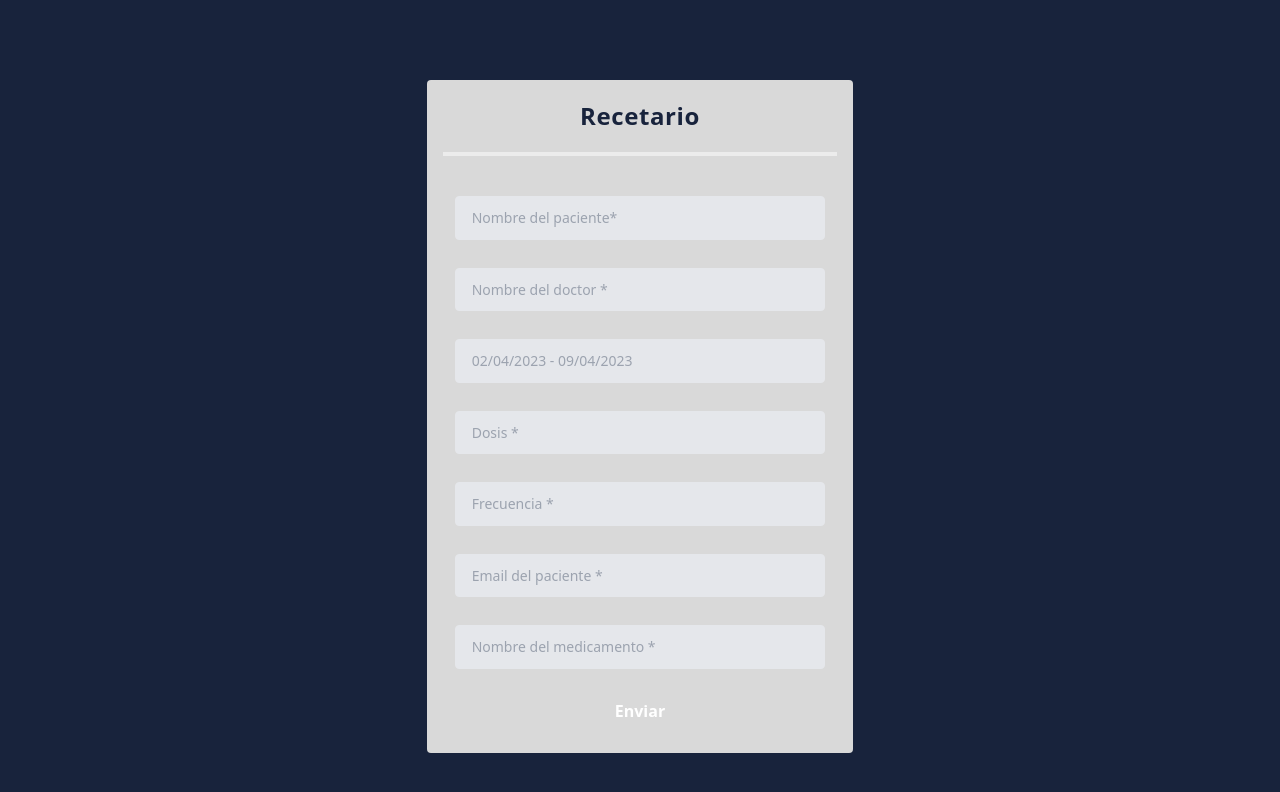
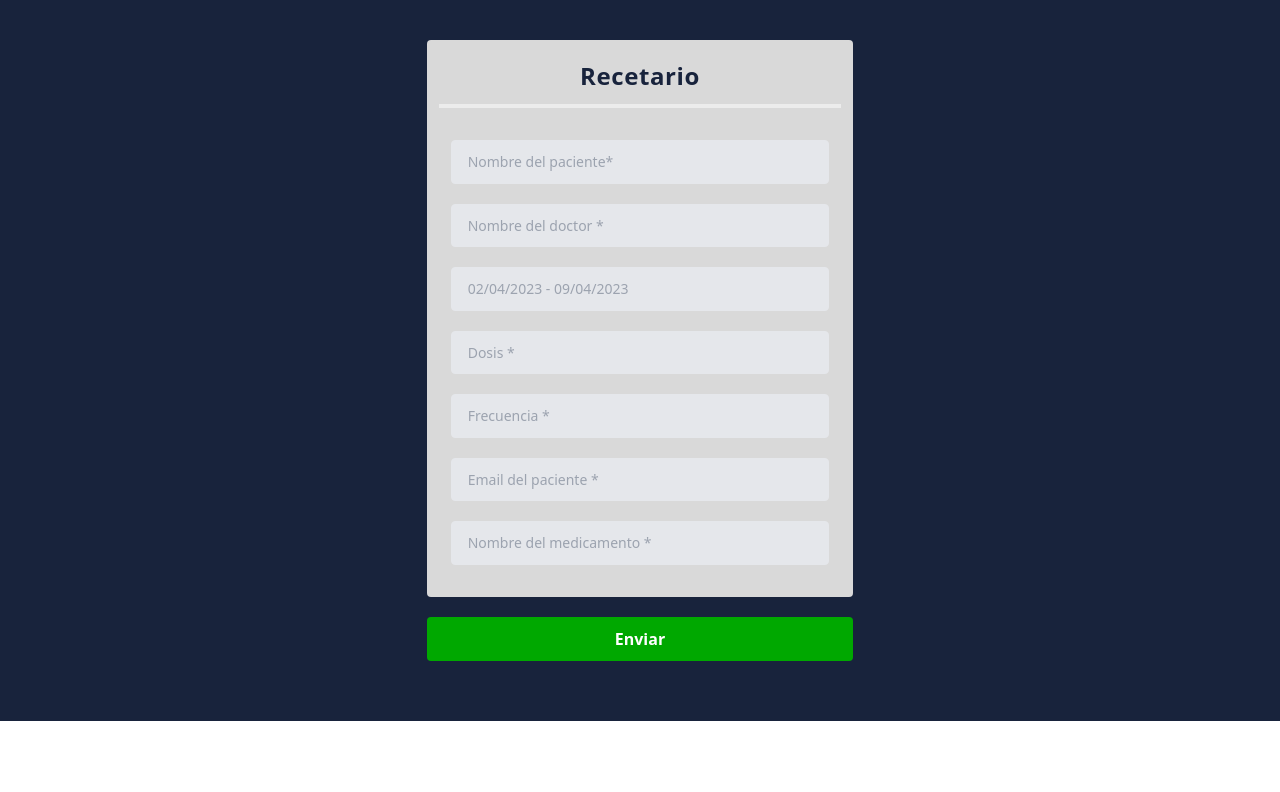
Before and after one commit to MartinCanolik/MedChain, a React (Create React App) app: page /form in a window 1280 px wide. Shown: the top 792 px of the page. Built offline with nearby package versions, Linux system fonts and the light colour scheme.

Commit message:
boton form

```diff
--- a/src/components/form_med.jsx
+++ b/src/components/form_med.jsx
@@ -72,7 +72,7 @@ const Form_med = () => {
 	const endDate = stay.length && format(stay[0].endDate, "dd/MM/yyyy");
 
 	return (
-		<div className='bg-background h-full py-20 '>
+		<div className='bg-background h-full py-10 '>
 			<Formik
 				initialValues={{
 					patientName: "",
@@ -92,12 +92,12 @@ const Form_med = () => {
 				}}
 				validationSchema={validationSchema}>
 				{({ isSubmitting, errors }) => (
-					<Form className='w-1/3 bg-form  mx-auto justify-center  items-center px-4 flex flex-col gap-5 rounded'>
+					<Form className='flex flex-col items-center justify-center gap-5 '>
+						<div className='w-1/3 bg-form  mx-auto justify-center  items-center pb-5 px-3 flex flex-col gap-3 rounded'>
 							<h1 className='tracking-wide text-background mt-5 text-2xl font-bold '>
 								Recetario
 							</h1>
 							<hr className='border-2 border-white opacity-50 w-full mb-3' />
-
 							<div className='w-full px-3'>
 								{/* <label
 									htmlFor='patientName'
@@ -173,7 +173,6 @@ const Form_med = () => {
 									)}
 								</ErrorMessage>
 							</div>
-
 							<div className='w-full px-3'>
 								{/* <label
 								htmlFor='lastName'
@@ -246,7 +245,6 @@ const Form_med = () => {
 									)}
 								</ErrorMessage>
 							</div>
-
 							<div className='w-full flex flex-col items-center justify-center '>
 								{/* <div className='w-[80%]  p-3'>
 								<Field
@@ -260,13 +258,14 @@ const Form_med = () => {
 									name='query'
 								/>
 							</div> */}
+							</div>
+						</div>
 						<button
 							type='submit'
 							// disabled={isSubmitting}
-								className='bg-brown hover:bg-nav text-white font-bold  py-2 px-4 mb-5 rounded border-2 border-transparent focus:outline-none focus:shadow-outline hover:text-green-800 hover:border-green-800  disabled:opacity-5'>
+							className='bg-med w-1/3 hover:bg-nav text-white font-bold mx-auto py-2 px-4 mb-5 rounded border-2 border-transparent focus:outline-none focus:shadow-outline hover:text-green-800 hover:border-green-800  disabled:opacity-5'>
 							Enviar
 						</button>
-						</div>
 					</Form>
 				)}
 			</Formik>
```
Lines whose indentation alone changed are shown as unchanged.
